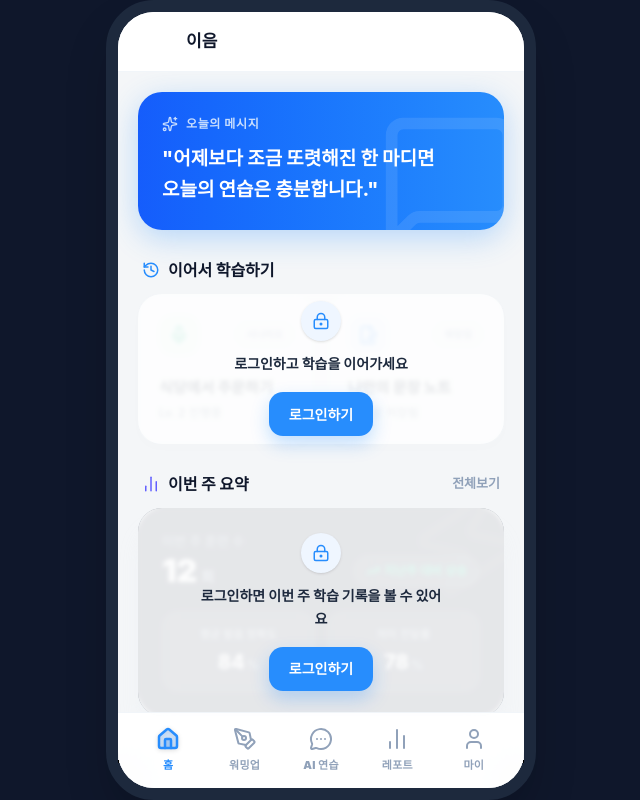
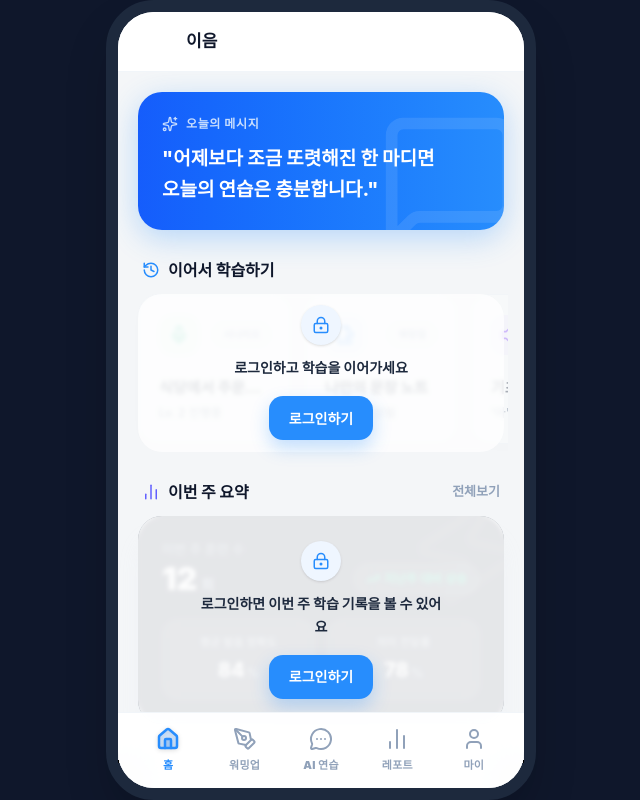
Before and after one commit to 2026-kw-capstone/kwcapstone-Front, a React (Vite) app: page / in a window 1280 px wide. Shown: the whole page, without its empty margins (319-959 px from the left). Built offline with nearby package versions, Linux system fonts and the light colour scheme; a web font is replaced by a local one.

Commit message:
Fix: 홈 이어서 하기 정적 UI 수정 #45

```diff
--- a/src/components/home/ContinueTrainingCard.tsx
+++ b/src/components/home/ContinueTrainingCard.tsx
@@ -23,7 +23,7 @@ const ContinueTrainingCard = ({
   return (
     <Link
       to={to}
-      className={`group flex min-h-[150px] flex-col justify-between rounded-[20px] border border-slate-100 bg-white p-5 shadow-[0_4px_16px_rgba(0,0,0,0.03)] transition-all ${hoverBorderClassName} active:scale-95`}
+      className={`group flex min-h-[150px] w-[154px] shrink-0 flex-col justify-between rounded-[20px] border border-slate-100 bg-white p-5 shadow-[0_4px_16px_rgba(0,0,0,0.03)] transition-all ${hoverBorderClassName} active:scale-95`}
     >
       <div className="mb-4 flex items-center justify-between">
         <div
--- a/src/components/home/ContinueTrainingSection.tsx
+++ b/src/components/home/ContinueTrainingSection.tsx
@@ -1,4 +1,4 @@
-import { FilePenLine, History, Mic } from "lucide-react";
+import { FilePenLine, History, MessageCircle, Mic, Volume2 } from "lucide-react";
 import LockedSection from "./LockedSection";
 import ContinueTrainingCard from "./ContinueTrainingCard";
 
@@ -21,6 +21,24 @@ const continueTrainingItems = [
     title: "나만의 문장 노트",
     description: "12문장 저장됨",
   },
+  {
+    to: "/warmup/basic-speak",
+    icon: Volume2,
+    iconClassName: "bg-violet-50 text-violet-500",
+    hoverBorderClassName: "hover:border-violet-100",
+    label: "워밍업",
+    title: "기초 발성 연습",
+    description: "'아' 연습 완료",
+  },
+  {
+    to: "/ai-practice/free-conversation",
+    icon: MessageCircle,
+    iconClassName: "bg-sky-50 text-sky-500",
+    hoverBorderClassName: "hover:border-sky-100",
+    label: "AI 연습",
+    title: "AI 자유 대화",
+    description: "카페 주문 연습",
+  },
 ];
 
 const ContinueTrainingSection = () => {
@@ -32,7 +50,7 @@ const ContinueTrainingSection = () => {
       </h3>
 
       <LockedSection message="로그인하고 학습을 이어가세요">
-        <div className="grid grid-cols-2 gap-3">
+        <div className="-mx-1 flex gap-3 overflow-x-auto px-1 pb-2 hide-scrollbar">
           {continueTrainingItems.map((item) => (
             <ContinueTrainingCard key={item.to} {...item} />
           ))}
```
